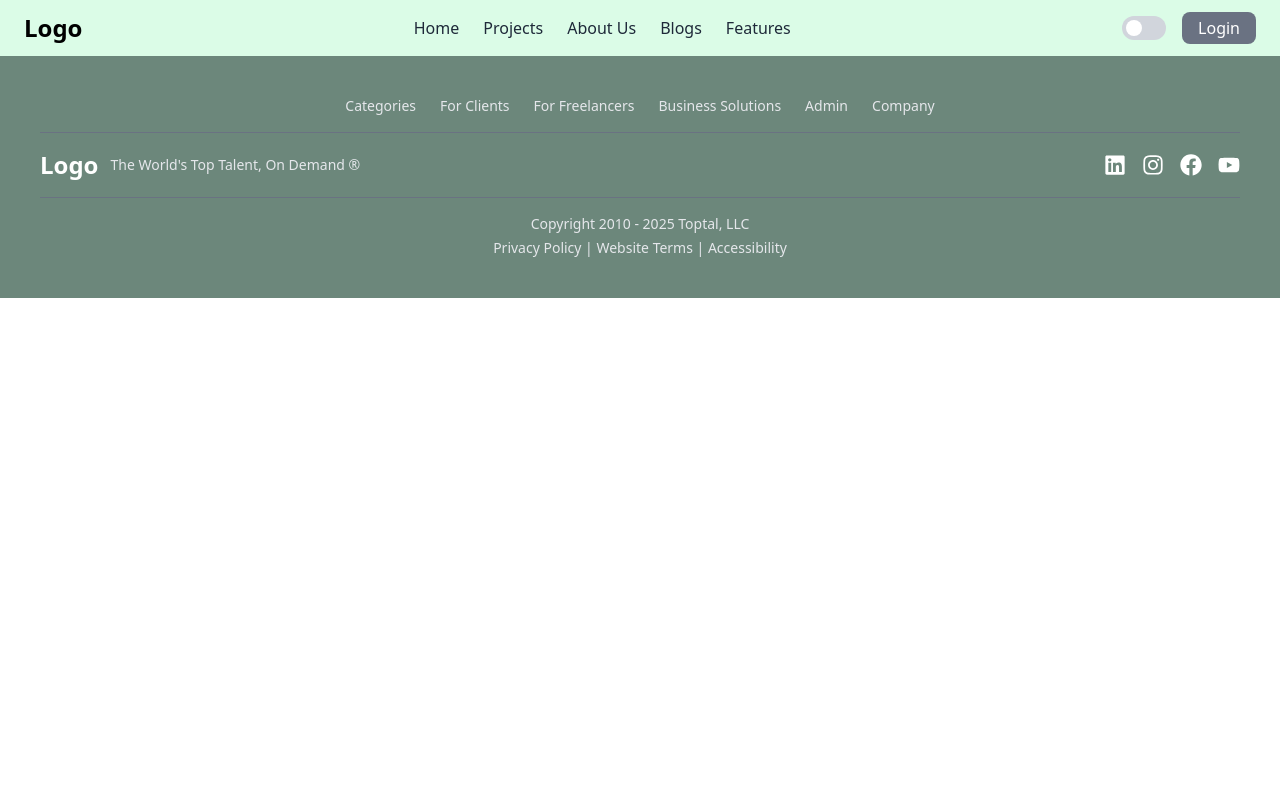
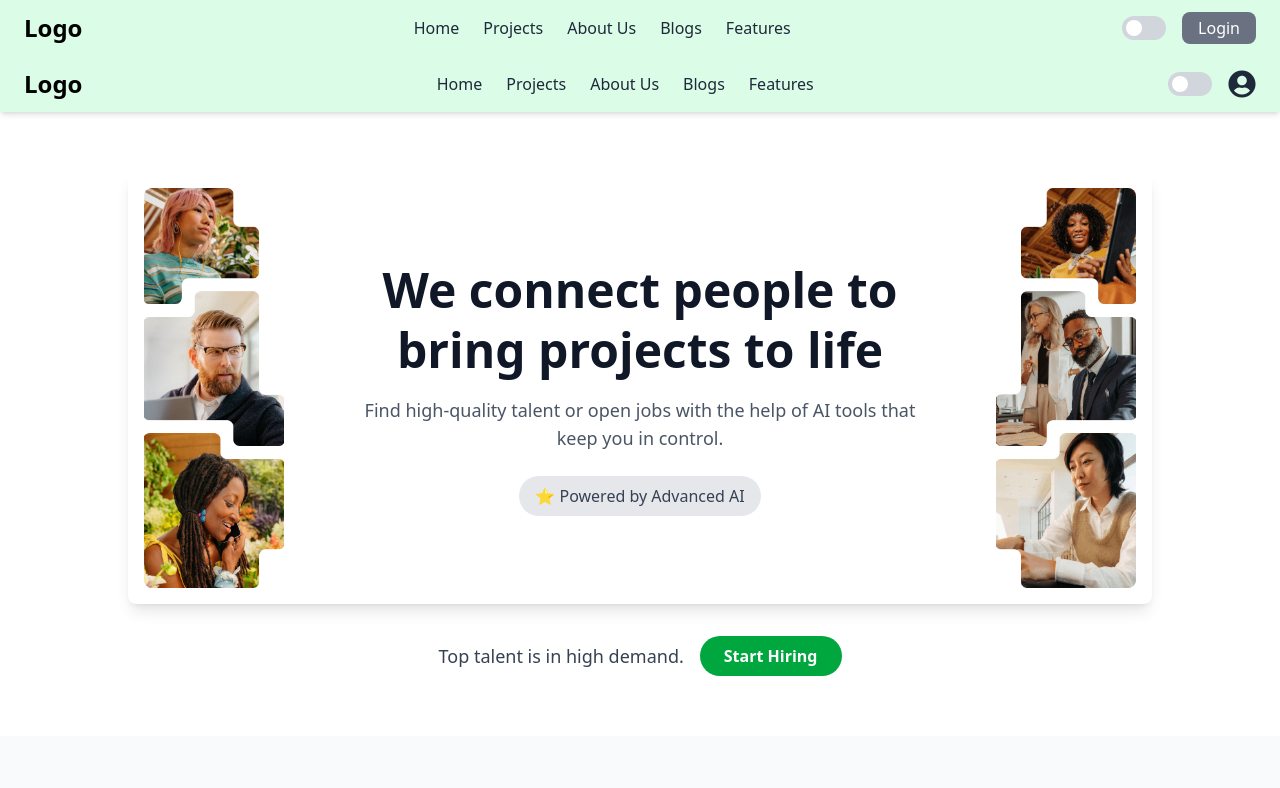
Before and after one commit to Omkrishna-git/freelancingWeb, a React (Vite) app in the folder frontend/: page /freelancer in a window 1280 px wide. Shown: the top 788 px of the page. Built offline with nearby package versions, Linux system fonts and the light colour scheme.

Commit message:
added navbar after loggedIn

```diff
--- a/frontend/src/App.jsx
+++ b/frontend/src/App.jsx
@@ -20,10 +20,12 @@ import "./App.css";
 import FreelancerRegistration from "./pages/FreelancerRegistration";
 import FreelancerRegistration01 from "./pages/FreelancerRegistration01";
 import FreelancerRegistration02 from "./pages/FreelancerRegistration02";
+import FreeLancerDashboard from "./pages/FreelancerDashboard";
 
 function App() {
   return (
     <Router>
+
       <Navbar />
       <Routes>
         {/* Home Page */}
@@ -54,6 +56,7 @@ function App() {
         <Route path="/freelancer-registration" element={<FreelancerRegistration />} />
         <Route path="/freelancer-personal-details" element={<FreelancerRegistration01 />} />
         <Route path="/freelancer-skills" element={<FreelancerRegistration02 />} />
+        <Route path="/freelancer" element={<FreeLancerDashboard />} />
       </Routes>
       <Footer />
     </Router>
--- /dev/null
+++ b/frontend/src/components/NavbarLoggedIn.jsx
@@ -0,0 +1,62 @@
+import React from "react";
+import { Link, useNavigate } from "react-router-dom";
+import { Switch } from "@headlessui/react";
+import { FaUserCircle } from "react-icons/fa";
+
+const Navbar = () => {
+  const [enabled, setEnabled] = React.useState(false);
+  const navigate = useNavigate();
+
+  return (
+    <nav className="flex items-center justify-between px-6 py-3 bg-green-100 shadow-md">
+      {/* Logo */}
+      <div className="text-2xl font-bold">
+        <Link to="/">Logo</Link>
+      </div>
+
+      {/* Navigation Links */}
+      <ul className="hidden md:flex space-x-6 text-gray-800">
+        <li>
+          <Link to="/" className="cursor-pointer hover:text-gray-600">Home</Link>
+        </li>
+        <li>
+          <Link to="/projects" className="cursor-pointer hover:text-gray-600">Projects</Link>
+        </li>
+        <li>
+          <Link to="/about" className="cursor-pointer hover:text-gray-600">About Us</Link>
+        </li>
+        <li>
+          <Link to="/blog" className="cursor-pointer hover:text-gray-600">Blogs</Link>
+        </li>
+        <li>
+          <Link to="/features" className="cursor-pointer hover:text-gray-600">Features</Link>
+        </li>
+      </ul>
+
+      {/* Toggle Switch, Profile Icon & Login Button */}
+      <div className="flex items-center space-x-4">
+        {/* Dark Mode Switch */}
+        <Switch
+          checked={enabled}
+          onChange={setEnabled}
+          className={`${
+            enabled ? "bg-green-500" : "bg-gray-300"
+          } relative inline-flex h-6 w-11 items-center rounded-full`}
+        >
+          <span
+            className={`${
+              enabled ? "translate-x-6" : "translate-x-1"
+            } inline-block h-4 w-4 transform bg-white rounded-full transition`}
+          />
+        </Switch>
+
+        {/* Profile Icon */}
+        <button onClick={() => navigate("/profile")} className="text-gray-800 hover:text-gray-600">
+          <FaUserCircle size={28} />
+        </button>
+      </div>
+    </nav>
+  );
+};
+
+export default Navbar;
--- a/frontend/src/pages/Blog.jsx
+++ b/frontend/src/pages/Blog.jsx
@@ -86,7 +86,7 @@ const BlogsPage = () => {
       </div>
 
       {/* Blog Grid */}
-      <div className="grid md:grid-cols-3 gap-6 mt-6">
+      <div className="grid md:grid-cols-3 gap-10 mt-6">
         {filteredBlogs.length > 0 ? (
           filteredBlogs.map((blog) => (
 
--- /dev/null
+++ b/frontend/src/pages/FreelancerDashboard.jsx
@@ -0,0 +1,21 @@
+import React from "react";
+import Navbar from "../components/NavbarLoggedIn";
+import Hero from "../components/Hero";
+import Freelancer from "../components/freelancers";
+
+const FreeLancerDashboard = () => {
+  return (
+    <div>
+      {/* Navbar at the top */}
+      <Navbar />
+
+      {/* Hero section below Navbar */}
+      <Hero />
+
+      {/* Freelancer section below Hero */}
+      <Freelancer />
+    </div>
+  );
+};
+
+export default FreeLancerDashboard;
```
Also changed, not shown: 2 other files (tests, documents, lock files or other folders).
